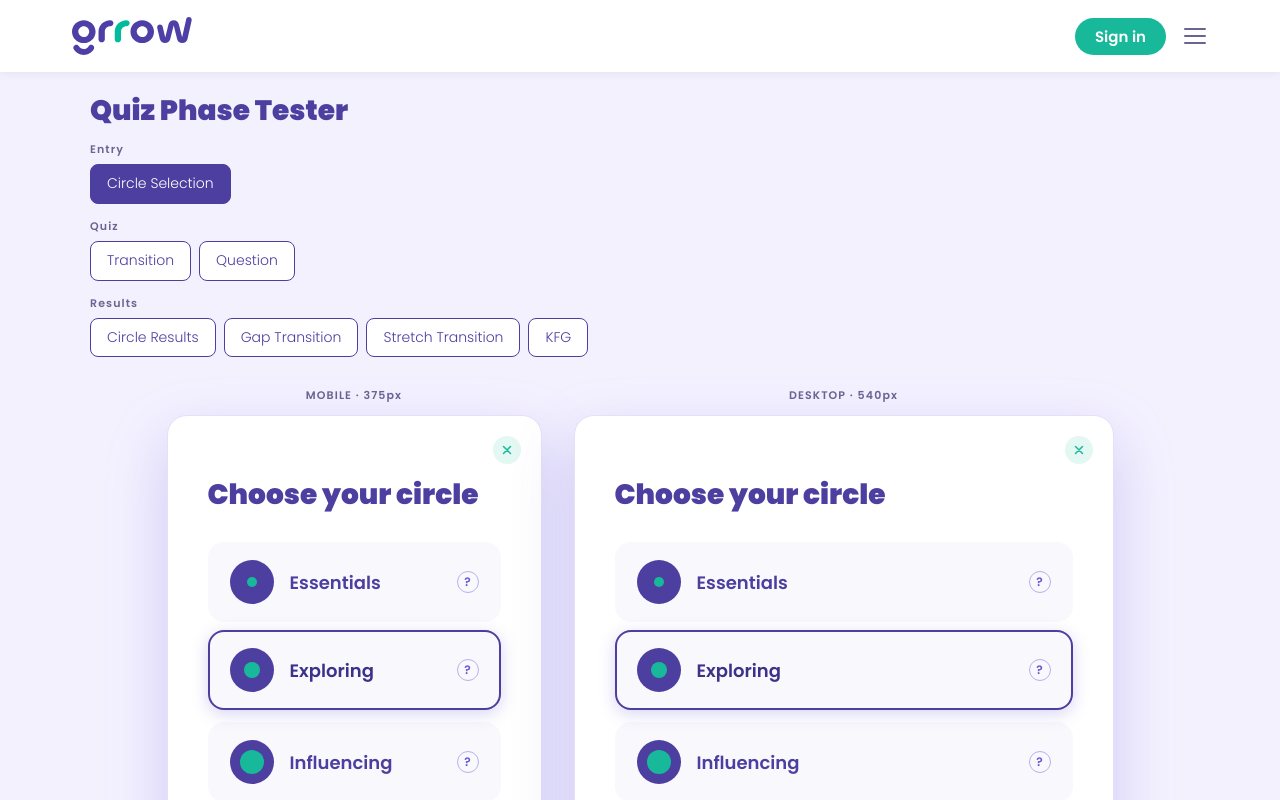
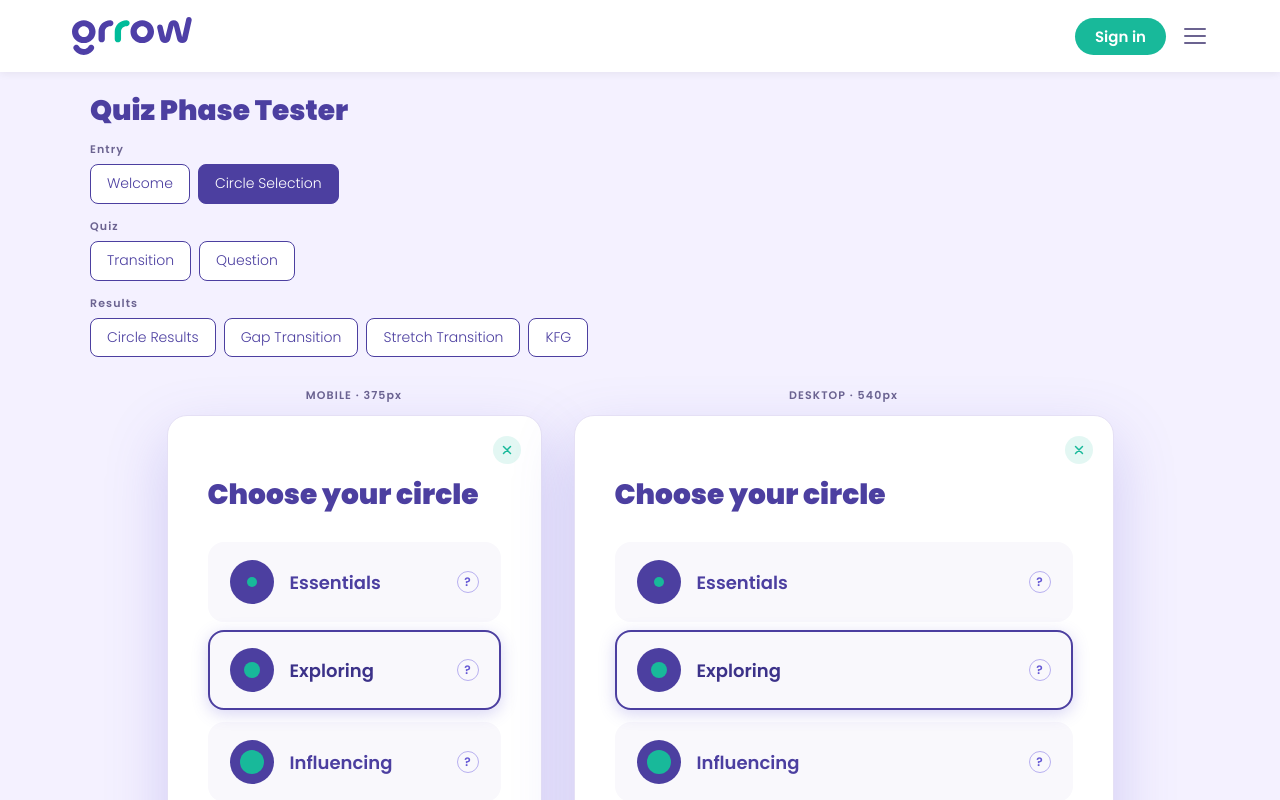
Before and after one commit to MGhunch/Grrow, a Next.js app: page /quiz-test in a window 1280 px wide. Shown: the top 800 px of the page. Built offline with nearby package versions, Linux system fonts and the light colour scheme.

Commit message:
Add files via upload

```diff
--- a/src/app/quiz-test/page.tsx
+++ b/src/app/quiz-test/page.tsx
@@ -7,12 +7,14 @@ import { STRENGTH_FAMILY } from "@/lib/questions";
 import CloseButton from "../../components/shared/CloseButton";
 import { ButtonPrimary, ButtonSecondary } from "../../components/shared/Button";
 import CircleSimple from "../../components/circle/CircleSimple";
+import { QuizTestWelcome } from "../../components/quiz/QuizTestWelcome";
 import type { Circle, StrengthName } from "@/lib/types";
 import type { ColourFamily } from "@/lib/scoring";
 
 // ── Test Page ─────────────────────────────────────────────────────────────
 
 type TestPhase =
+  | "welcome"
   | "selecting"
   | "transition"
   | "question"
@@ -22,12 +24,13 @@ type TestPhase =
   | "kfg";
 
 const PHASE_GROUPS = [
-  { label: "Entry", phases: ["selecting"] },
+  { label: "Entry", phases: ["welcome", "selecting"] },
   { label: "Quiz", phases: ["transition", "question"] },
   { label: "Results", phases: ["circleResults", "gapTransition", "stretchTransition", "kfg"] },
 ];
 
 const PHASE_LABELS: Record<TestPhase, string> = {
+  welcome: "Welcome",
   selecting: "Circle Selection",
   transition: "Transition",
   question: "Question",
@@ -41,11 +44,12 @@ export default function QuizTestPage() {
   const [phase, setPhase] = useState<TestPhase>("selecting");
 
   // Full bleed phases (coloured backgrounds)
-  const isFullBleed = ["transition", "gapTransition", "stretchTransition"].includes(phase);
+  const isFullBleed = ["welcome", "transition", "gapTransition", "stretchTransition"].includes(phase);
 
   const renderPhase = (viewport: "mobile" | "desktop") => {
     const key = `${phase}-${viewport}`;
     switch (phase) {
+      case "welcome": return <QuizTestWelcome key={key} />;
       case "selecting": return <MockSelecting key={key} />;
       case "transition": return <MockTransition key={key} />;
       case "question": return <MockQuestion key={key} />;
```
